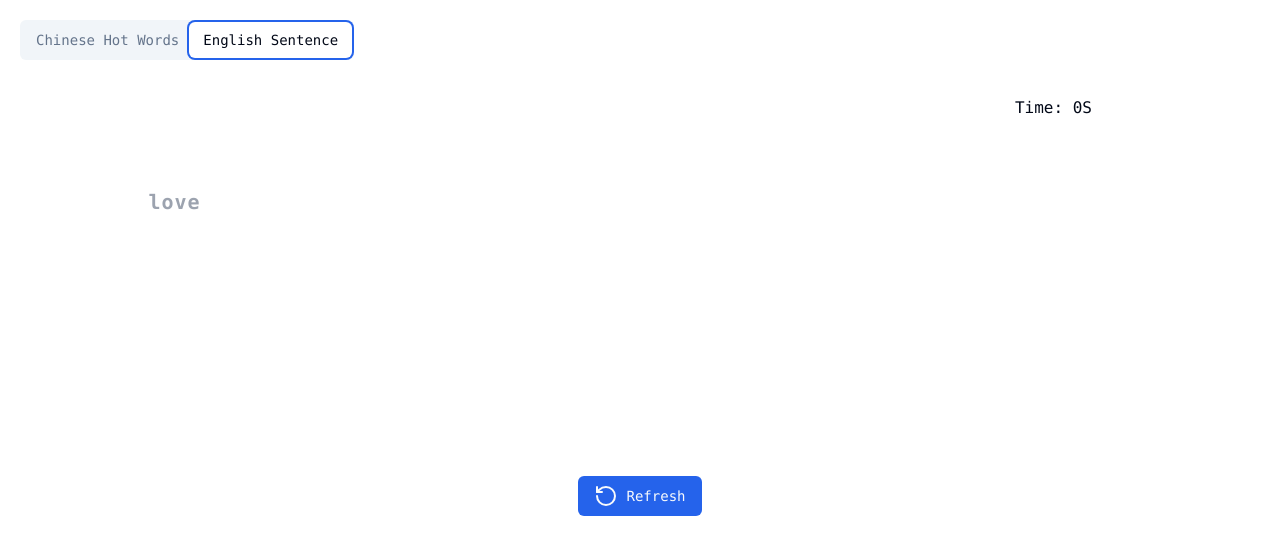
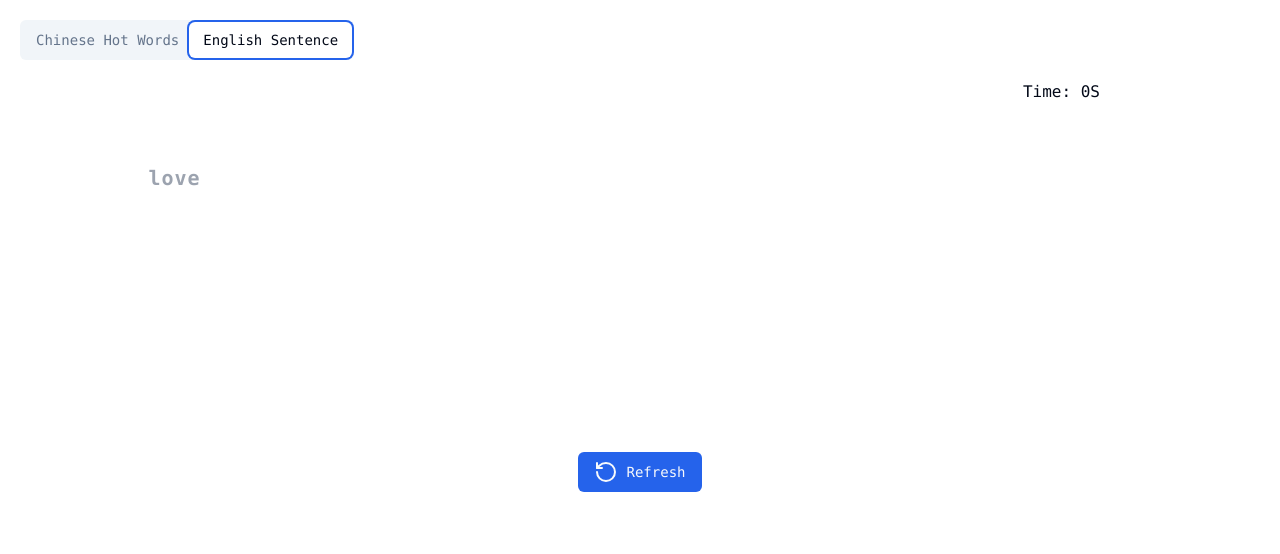
Before and after one commit to sinecat/typing-site, a Next.js app: page / in a window 1280 px wide. Both pictures are taken after a click on the tab "English Sentence". Shown: the top 554 px of the page. Built offline with nearby package versions, Linux system fonts and the light colour scheme.

Commit message:
feat： 调整顶部菜单栏宽高

```diff
--- a/src/components/HotWordsTextTypingBox/index.tsx
+++ b/src/components/HotWordsTextTypingBox/index.tsx
@@ -124,7 +124,7 @@ const HotWordsTextTypingBox = () => {
 
     return (
         <div>
-            <div className='mt-5 p-2 flex items-start justify-between'>
+            <div className='mt-5 flex items-start justify-between'>
                 <div className="flex h-5 items-center space-x-4 font-semibold no-input cursor-pointer">
                     {
                         wordNumsConfig?.map((item, index) => {
@@ -143,8 +143,8 @@ const HotWordsTextTypingBox = () => {
                         })
                     }
                 </div>
-                <div className='result mr-40'>
-                    <div>Time: {time}S</div>
+                <div className='result pr-40'>
+                    <span>Time: {time}S</span>
                 </div>
             </div>
             <div className='flex flex-col items-center mt-10'>
--- a/src/components/SentenceTypingBox/index.tsx
+++ b/src/components/SentenceTypingBox/index.tsx
@@ -122,12 +122,12 @@ const SentenceTypingBox = () => {
     }, [targetValue])
 
     return (
-        <div className='flex flex-col justify-center items-center'>
-            <div className='w-full mt-5 p-2 flex items-start justify-between'>
+        <div className='flex mt-5 flex-col justify-center items-center'>
+            <div className='w-full flex items-start justify-between'>
                 <div className="flex h-5 items-center space-x-4 font-semibold no-input cursor-pointer">
                 </div>
-                <div className='result mr-40'>
-                    <div>Time: {time}S</div>
+                <div className='result pr-40'>
+                    <span>Time: {time}S</span>
                 </div>
             </div>
             {
```
